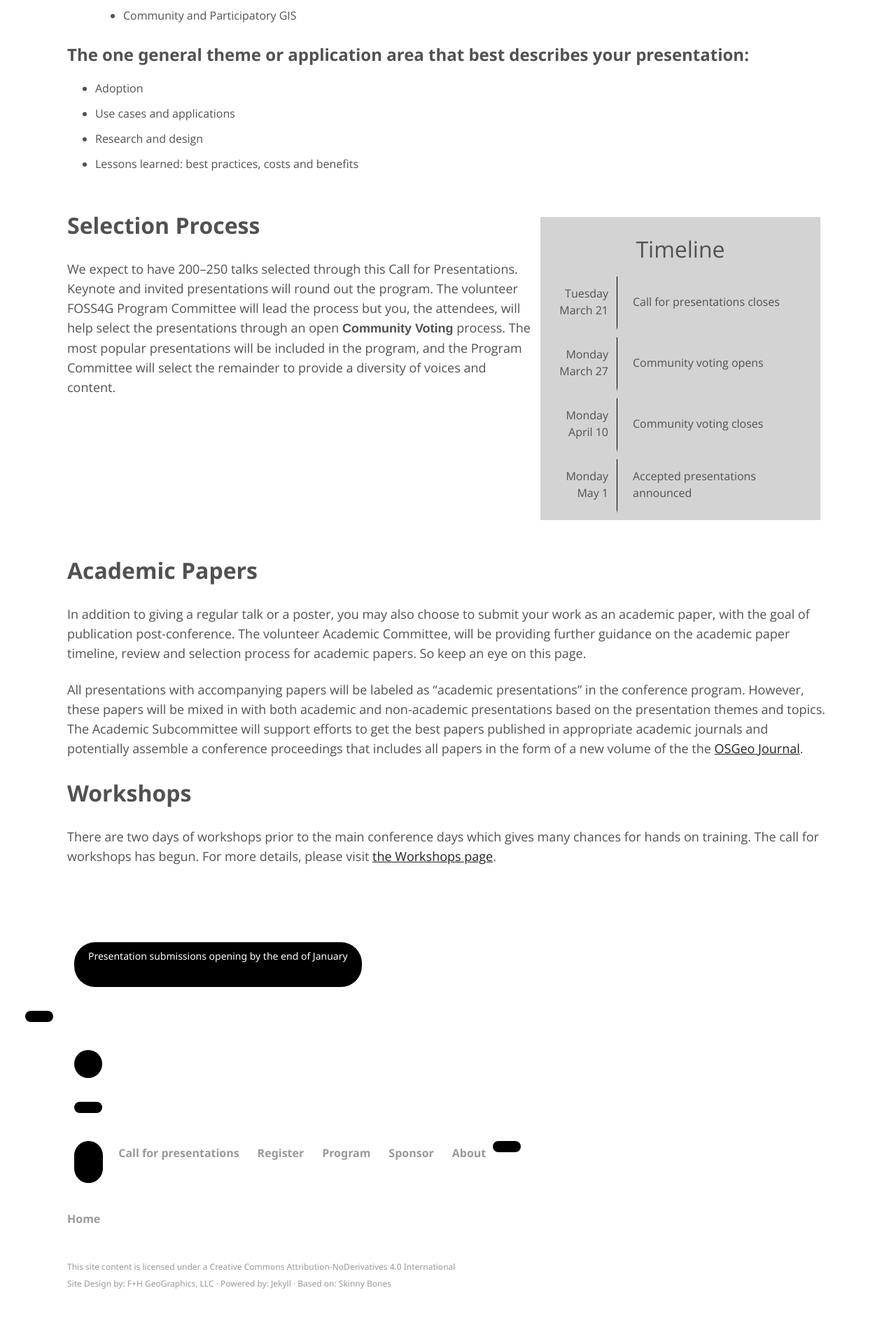
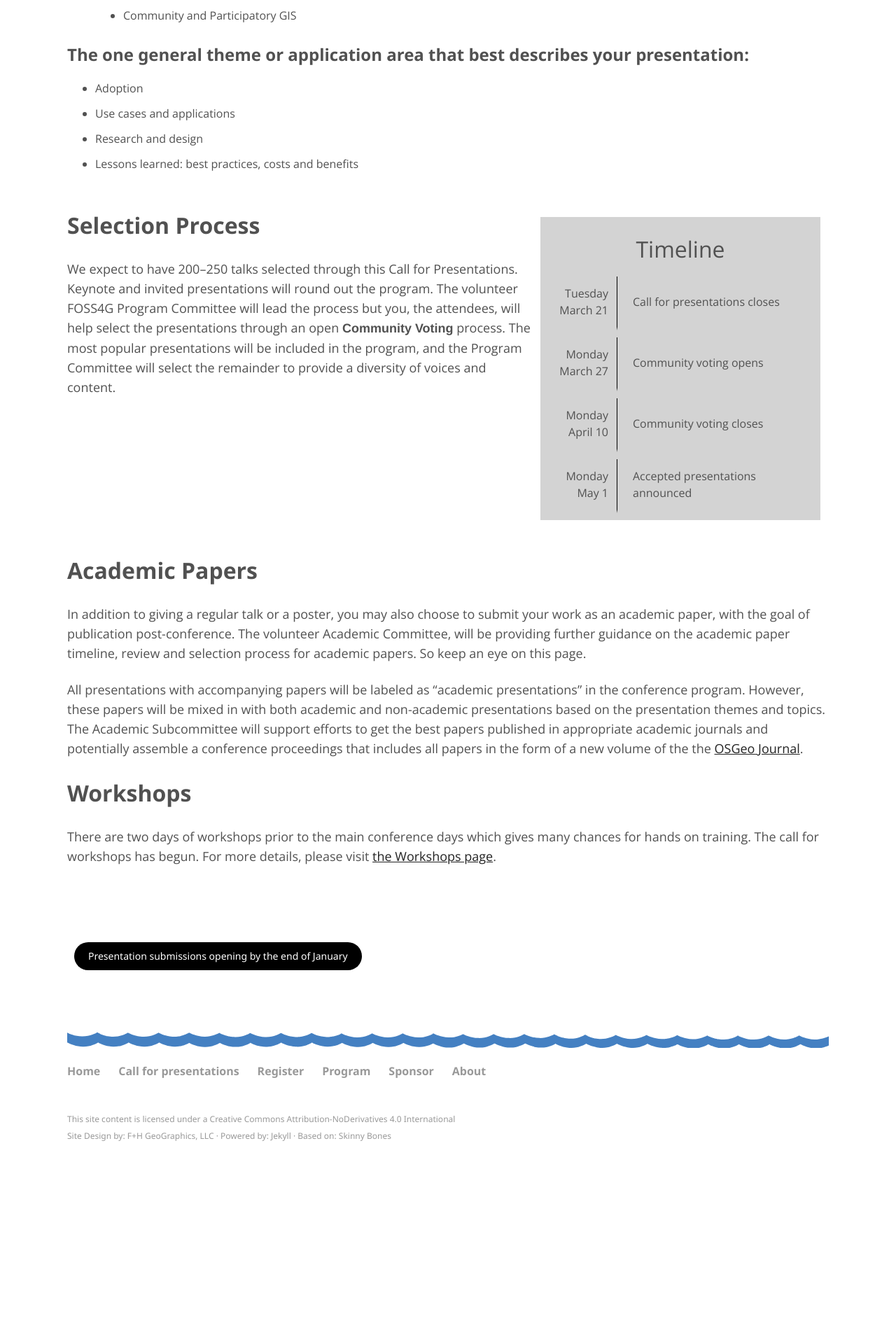
Before and after one commit to AvidGeo/foss4g2017-dev, a Jekyll site: the page built from call-for-presentations/index.html, in a window 1280 px wide. Shown: the part 2440-4360 px from the top of the page at 70% size. Built offline with Jekyll 4.4.1, drawn with Linux system fonts in a browser that asks for light colours; after the commit the page ends 4148 px from its top, so only the background shows below that.

Commit message:
another link fix
another link fix on call for proposals

```diff
--- a/call-for-presentations/index.html
+++ b/call-for-presentations/index.html
@@ -137,5 +137,5 @@
     <h2>Workshops</h2>
     <p>There are two days of workshops prior to the main conference days which gives many chances for hands on training. The call for workshops has begun. For more details, please visit <a href="../workshops">the Workshops page</a>.</p>
     <h2>&nbsp;</h2>
-    <a href="" class="btn">Presentation submissions opening by the end of January</p></p>
+    <a href="" class="btn">Presentation submissions opening by the end of January</a></p>
 </div>
```
